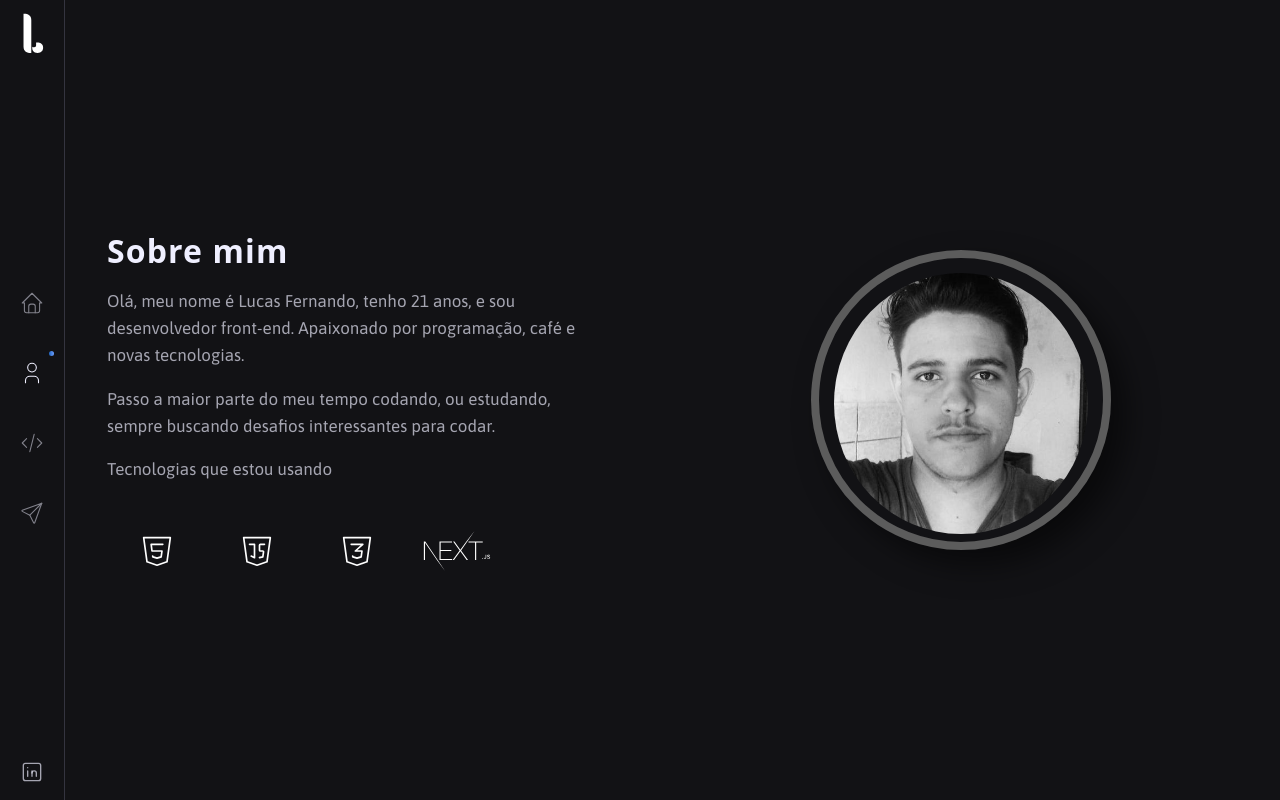
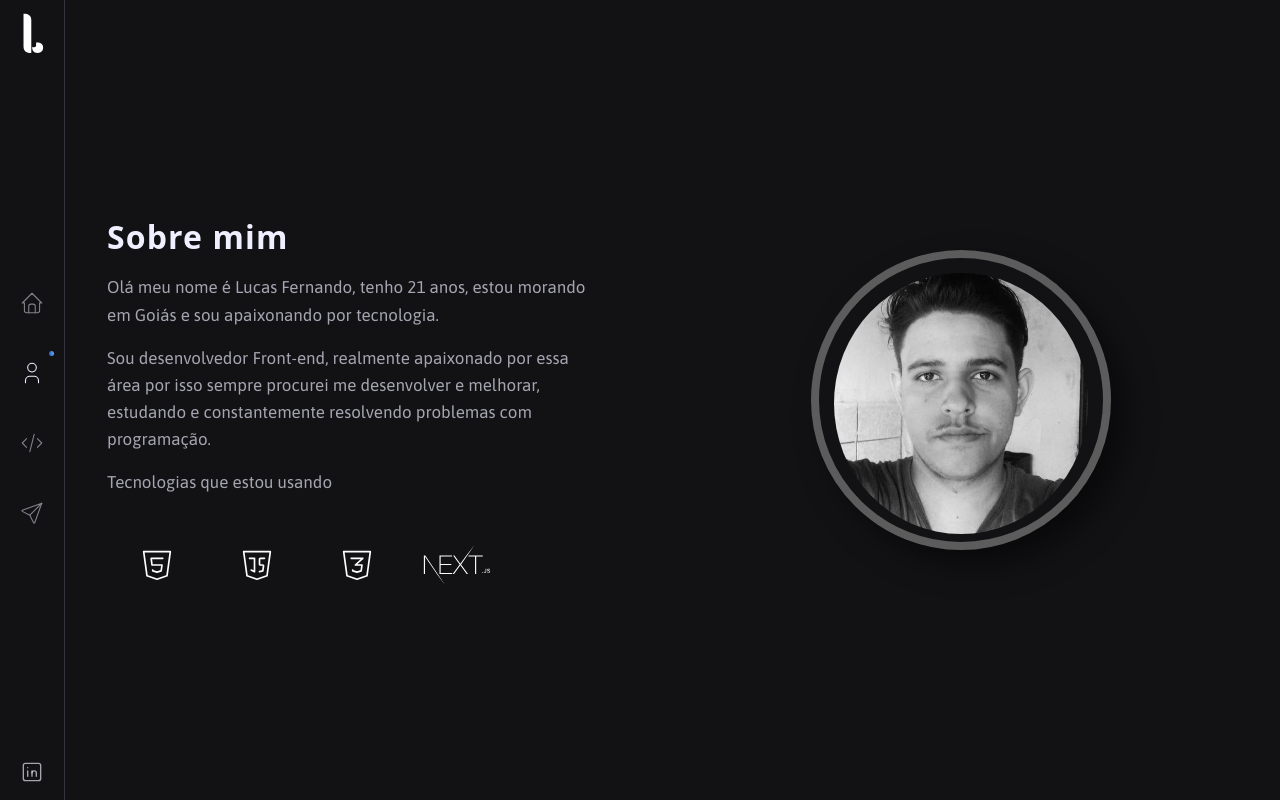
Before and after one commit to lucasfernandodev/lucasfernandodev.github.io, a Next.js app: page /me in a window 1280 px wide. Built offline with nearby package versions, Linux system fonts and the light colour scheme.

Commit message:
fix(buttons): fix problem size buttons

```diff
--- a/src/components/Templates/Me/index.tsx
+++ b/src/components/Templates/Me/index.tsx
@@ -26,12 +26,11 @@ const MeTemplate = () => {
           { ScreenSize === 'small' && <Avatar /> }
 
           <Paragraph>
-            Olá, meu nome é Lucas Fernando, tenho 21 anos, e sou desenvolvedor front-end.
-            Apaixonado por programação, café e novas tecnologias.
+          Olá meu nome é Lucas Fernando, tenho 21 anos, estou morando em Goiás e sou apaixonando por tecnologia.
           </Paragraph>
 
           <Paragraph>
-            Passo a maior parte do meu tempo codando, ou estudando, sempre buscando desafios interessantes para codar.
+          Sou desenvolvedor Front-end, realmente apaixonado por essa área por isso sempre procurei me desenvolver e melhorar, estudando e constantemente resolvendo problemas com programação.
           </Paragraph>
           <Paragraph>
             Tecnologias que estou usando
--- a/src/components/Templates/Projects/index.tsx
+++ b/src/components/Templates/Projects/index.tsx
@@ -30,7 +30,7 @@ const ProjectsTemplate = () => {
             </Paragraph>
             <Paragraph>
               Sempre desenvolvo sites
-              fiéis ao design focando em integrar qualidade e velocidade com a experiência do usuário.
+              fiéis ao design focando em integrar qualidade e velocidade gerando uma melhor experiência para o usuário.
             </Paragraph>
           </div>
         </div>
@@ -52,8 +52,7 @@ const ProjectsTemplate = () => {
           <CardFeatured
             icon="frontendMentor"
             title="Experiência"
-            content="A experiência do usuário é sempre importante se um site deseja se manter e crescer, por isso busco desenvolver sites funcionais, fiéis ao design,
-            que tenham acessibilidade e responsividade."
+            content="Maximizar a experiência do usuário é sempre importante se um site deseja se manter e crescer, por isso foco sempre em desenvolver sites simples, fluidos e intuitivos."
           />
 
         </div>
--- a/src/components/UI/Atoms/Button/style.module.css
+++ b/src/components/UI/Atoms/Button/style.module.css
@@ -3,12 +3,14 @@
   cursor: pointer;
   width: 100%;
   max-width: 250px;
+  min-width: 200px;
   height: 52px;
   border: 0;
   font-weight: bold;
   letter-spacing: 0.5px;
   border-radius: 4px;
   transition: 250ms ease-in-out;
+  font-size: 15px;
 }
 
 .Button, .Button .link[href]{
```
